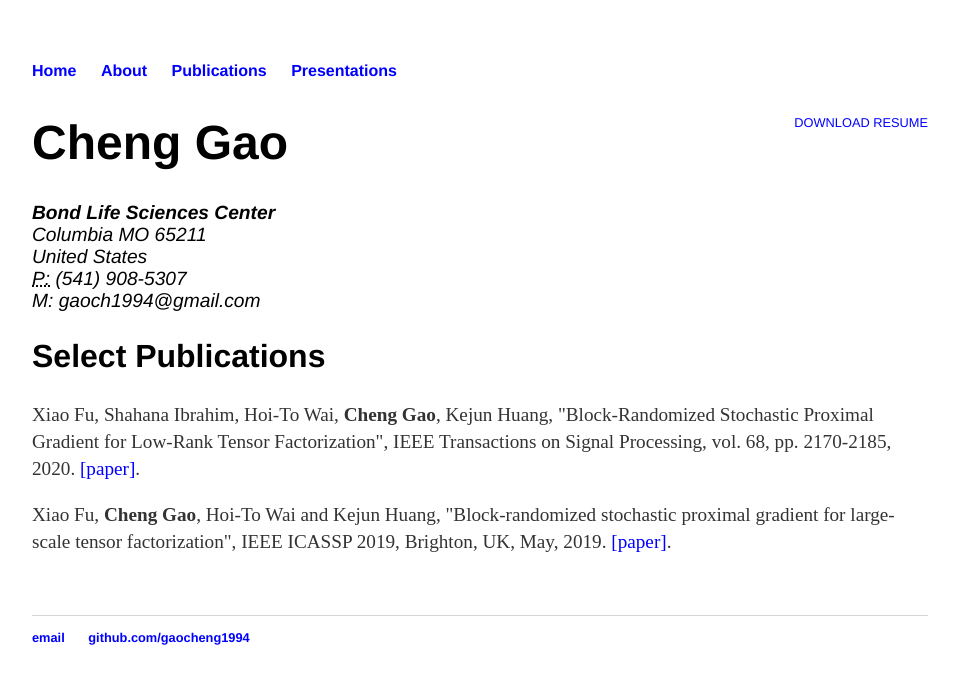
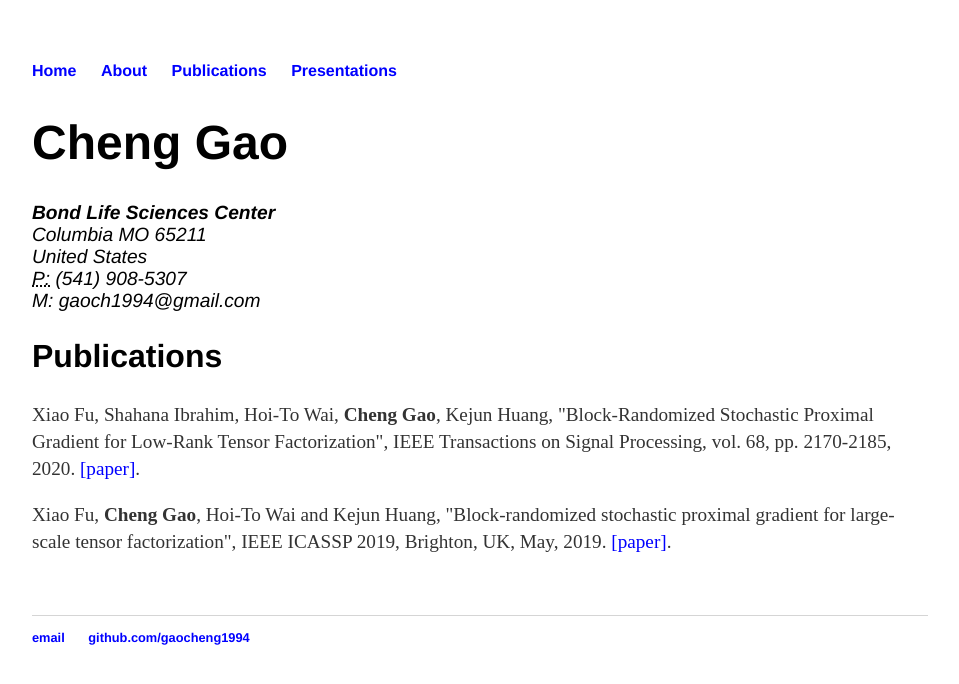
Before and after one commit to gaocheng1994/gaocheng1223.github.io, a Jekyll site: the page built from pub/index.html, in a window 1280 px wide. Shown: the top 684 px of the page, without its empty margins (160-1119 px from the left). Built offline with Jekyll 4.4.1, drawn with Linux system fonts in a browser that asks for light colours.

Commit message:
Update index.html

```diff
--- a/pub/index.html
+++ b/pub/index.html
@@ -4,7 +4,7 @@ title: Publications of Cheng Gao
 ---
 
 	<div class="cv">
-		<a href="#" class="download" title="Download Resume as PDF">Download Resume</a>
+
 					<h1>Cheng Gao</h1>
 					<address>
 					<strong>Bond Life Sciences Center</strong><br>
@@ -14,7 +14,7 @@ title: Publications of Cheng Gao
 					<span class="obfuscate">M:</abbr> gaoch1994@gmail.com</br>
 					</address>
 
-					<h2>Select Publications</h2>
+					<h2>Publications</h2>
 
 					<p>Xiao Fu, Shahana Ibrahim, Hoi-To Wai, <strong>Cheng Gao</strong>, Kejun Huang, "Block-Randomized Stochastic Proximal Gradient for Low-Rank Tensor Factorization", IEEE Transactions on Signal Processing, vol. 68, pp. 2170-2185, 2020. <a href="https://ieeexplore.ieee.org/document/9043607">[paper]</a>.
 					<p>Xiao Fu, <strong>Cheng Gao</strong>, Hoi-To Wai and Kejun Huang, "Block-randomized stochastic proximal gradient for large-scale tensor factorization", IEEE ICASSP 2019, Brighton, UK, May, 2019. <a href="https://ieeexplore.ieee.org/document/8682465">[paper]</a>.
```
